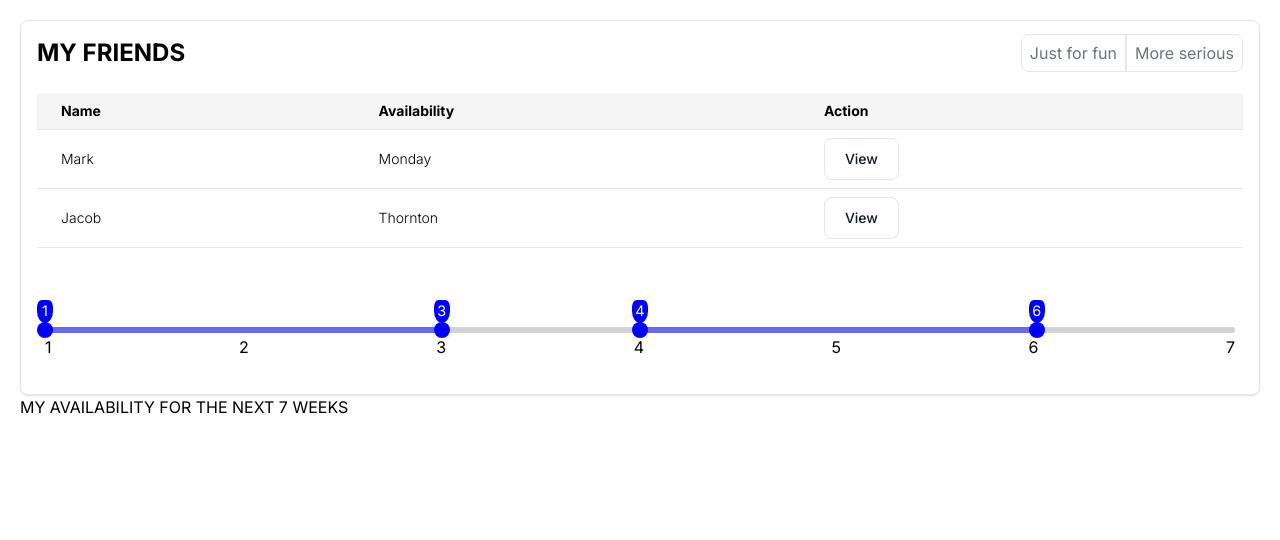
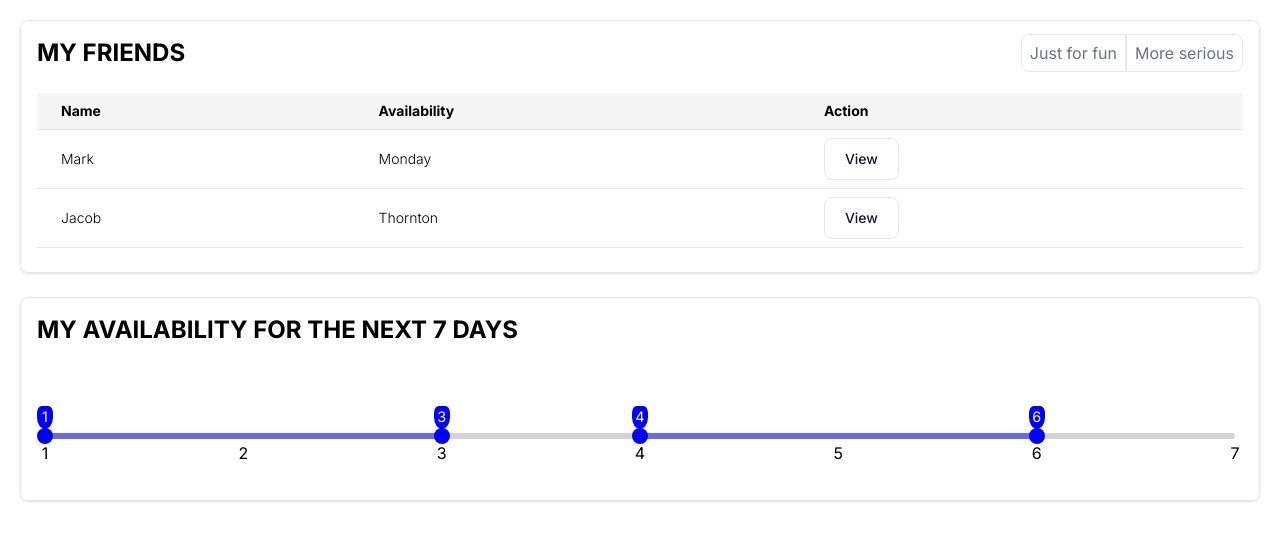
Before and after one commit to rafinutshaw/stafftribes-challenge, a Next.js app: page / in a window 1280 px wide. Shown: the top 540 px of the page. Built offline with nearby package versions, Linux system fonts and the light colour scheme.

Commit message:
Update style

```diff
--- a/src/app/components/calender.tsx
+++ b/src/app/components/calender.tsx
@@ -1,50 +1,12 @@
 import { useState } from "react";
 import IntervalsSlider from "./generic-components/intervals-slider/intervals-slider";
-import ToggleGrid from "./generic-components/toggle-grid/toggle-grid";
 
 export default function Calender() {
     const [value, setValue] = useState([{ min: 1, max: 3 }, { min: 4, max: 6 }]);
     return (
         <div className="p-4 app-section">
             <div className="flex justify-between items-center  pb-4">
-                <h2 className="text-2xl font-bold uppercase">MY FRIends</h2>
-                <ToggleGrid values={["Just for fun", "More serious"]} selected="Just for fun" />
-            </div>
-
-            <div className="flex flex-col">
-                <div className="overflow-x-auto sm:-mx-6 lg:-mx-8">
-                    <div className="inline-block min-w-full py-2 sm:px-6 lg:px-8">
-                        <div className="overflow-hidden">
-                            <table className="min-w-full text-center text-sm font-light">
-                                <thead
-                                    className="border-b bg-neutral-100 font-medium">
-                                    <tr>
-                                        <th scope="col" className="text-left px-6  py-2">Name</th>
-                                        <th scope="col" className="text-left px-6  py-2">Availability</th>
-                                        <th scope="col" className="text-left px-6  py-2">Action</th>
-                                    </tr>
-                                </thead>
-                                <tbody>
-                                    <tr className="border-b ">
-                                        <td className="whitespace-nowrap text-left px-6  py-2">Mark</td>
-                                        <td className="whitespace-nowrap text-left px-6  py-2">Monday</td>
-                                        <td className="whitespace-nowrap text-left px-6  py-2">
-                                            <button type="button" className="btn-outline">View</button>
-                                        </td>
-                                    </tr>
-                                    <tr className="border-b">
-                                        <td className="whitespace-nowrap text-left px-6  py-2 ">Jacob</td>
-                                        <td className="whitespace-nowrap text-left px-6  py-2">Thornton</td>
-                                        <td className="whitespace-nowrap text-left px-6  py-2">
-                                            <button type="button" className="btn-outline">View</button>
-                                        </td>
-                                    </tr>
-
-                                </tbody>
-                            </table>
-                        </div>
-                    </div>
-                </div>
+                <h2 className="text-2xl font-bold uppercase">MY AVAILABILITY FOR THE NEXT 7 DAYS</h2>
             </div>
             <IntervalsSlider min={1} max={7} step={1} value={value} onChange={setValue} />
         </div>
--- /dev/null
+++ b/src/app/components/friends.tsx
@@ -0,0 +1,47 @@
+import ToggleGrid from "./generic-components/toggle-grid/toggle-grid";
+
+export default function Friends() {
+    return (
+        <div className="p-4 app-section">
+            <div className="flex justify-between items-center  pb-4">
+                <h2 className="text-2xl font-bold uppercase">MY FRIends</h2>
+                <ToggleGrid values={["Just for fun", "More serious"]} selected="Just for fun" />
+            </div>
+            <div className="flex flex-col">
+                <div className="overflow-x-auto sm:-mx-6 lg:-mx-8">
+                    <div className="inline-block min-w-full py-2 sm:px-6 lg:px-8">
+                        <div className="overflow-hidden">
+                            <table className="min-w-full text-center text-sm font-light">
+                                <thead
+                                    className="border-b bg-neutral-100 font-medium">
+                                    <tr>
+                                        <th scope="col" className="text-left px-6  py-2">Name</th>
+                                        <th scope="col" className="text-left px-6  py-2">Availability</th>
+                                        <th scope="col" className="text-left px-6  py-2">Action</th>
+                                    </tr>
+                                </thead>
+                                <tbody>
+                                    <tr className="border-b ">
+                                        <td className="whitespace-nowrap text-left px-6  py-2">Mark</td>
+                                        <td className="whitespace-nowrap text-left px-6  py-2">Monday</td>
+                                        <td className="whitespace-nowrap text-left px-6  py-2">
+                                            <button type="button" className="btn-outline">View</button>
+                                        </td>
+                                    </tr>
+                                    <tr className="border-b">
+                                        <td className="whitespace-nowrap text-left px-6  py-2 ">Jacob</td>
+                                        <td className="whitespace-nowrap text-left px-6  py-2">Thornton</td>
+                                        <td className="whitespace-nowrap text-left px-6  py-2">
+                                            <button type="button" className="btn-outline">View</button>
+                                        </td>
+                                    </tr>
+
+                                </tbody>
+                            </table>
+                        </div>
+                    </div>
+                </div>
+            </div>
+        </div>
+    )
+}
--- a/src/app/components/generic-components/intervals-slider/intervals-slider.tsx
+++ b/src/app/components/generic-components/intervals-slider/intervals-slider.tsx
@@ -130,8 +130,10 @@ export default function IntervalsSlider({ min, max, value, step, onChange }: any
                             className="inner-rail"
                             style={{ left: `${minPos2}%`, right: `${100 - maxPos2}%` }}
                         />}
-                    <div className="flex justify-between pt-2">
-                        {[...Array((max - min + 1) / step)].map((_, index) => <div key={index}>{(index + 1) * step}</div>)}
+                    <div className="-mx-1.5">
+                        <div className="flex justify-between pt-2">
+                            {[...Array((max - min + 1) / step)].map((_, index) => <div className="w-3 text-center" key={index}>{(index + 1) * step}</div>)}
+                        </div>
                     </div>
                 </div>
 
--- a/src/app/globals.css
+++ b/src/app/globals.css
@@ -8,7 +8,7 @@
     }
 
     .app-section {
-        @apply border border-gray-200 rounded-lg shadow;
+        @apply border border-gray-200 rounded-lg shadow mb-6;
     }
 
     .range-thumb {
--- a/src/app/page.tsx
+++ b/src/app/page.tsx
@@ -1,12 +1,12 @@
 'use client'
 import Calender from "./components/calender";
+import Friends from "./components/friends";
 
 export default function Home() {
   return (
     <main className="flex min-h-screen flex-col p-5 min-w-screen">
+      <Friends />
       <Calender />
-      <div>MY AVAILABILITY FOR THE NEXT 7 WEEKS
-      </div>
     </main>
   )
 }
```
